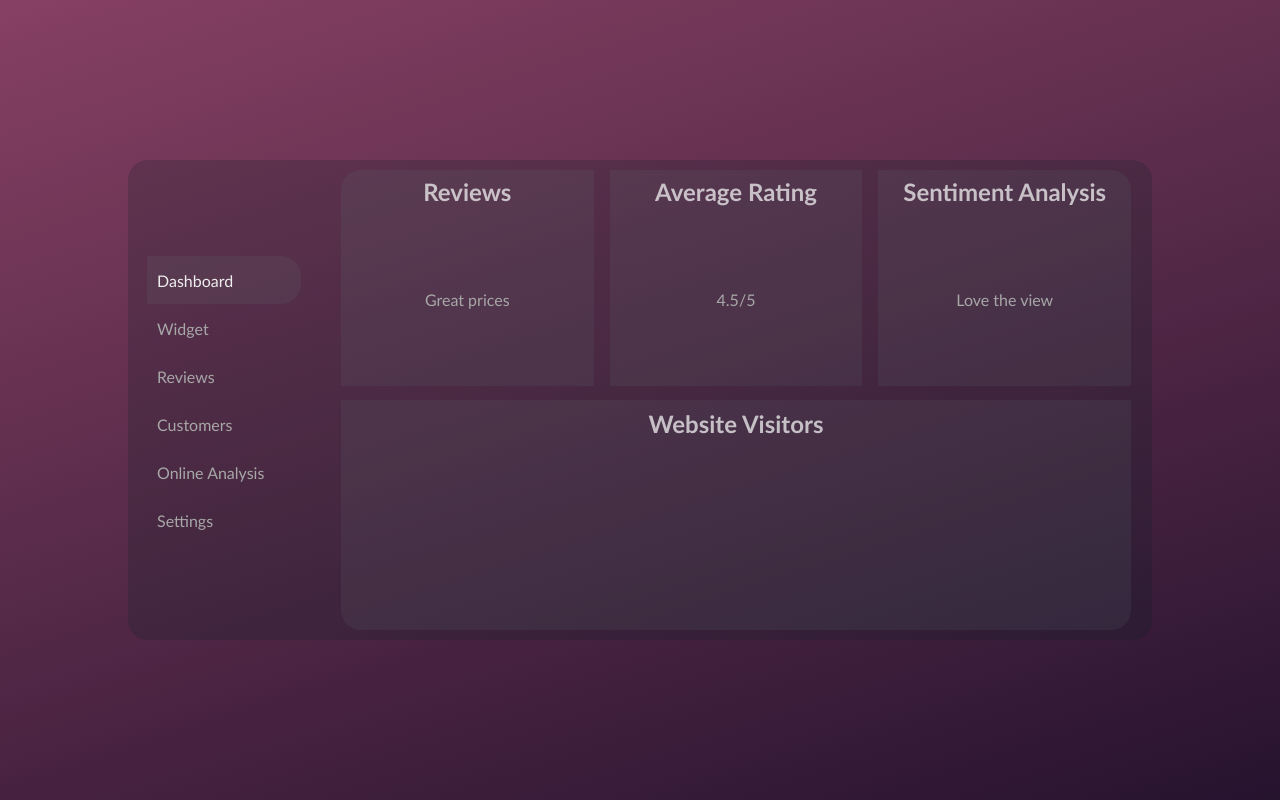
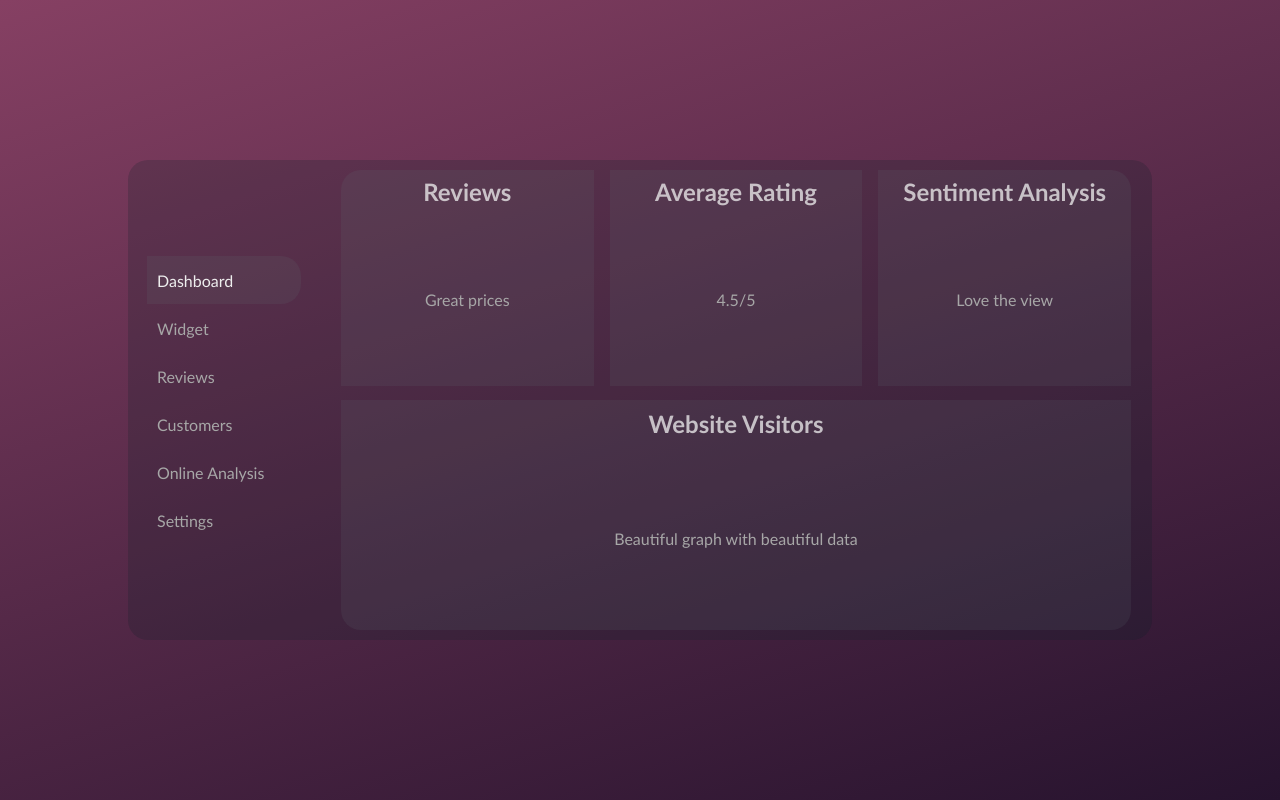
Before and after one commit to BlakeEriks/ringo-homework, a React (Create React App) app in the folder unit-3/dashboard/: page / in a window 1280 px wide. Built offline with nearby package versions, Linux system fonts and the light colour scheme.

Commit message:
Adding content to large card

```diff
--- a/unit-3/dashboard/src/Components/Dashboard.js
+++ b/unit-3/dashboard/src/Components/Dashboard.js
@@ -8,7 +8,7 @@ const Dashboard = () => {
                 <Card className='small' title='Average Rating' content='4.5/5'/>
                 <Card className='small' title='Sentiment Analysis' content='Love the view'/>
             </div>
-            <Card className='large' title='Website Visitors'/>
+            <Card className='large' title='Website Visitors' content="Beautiful graph with beautiful data"/>
         </div>
     )
 }
```
